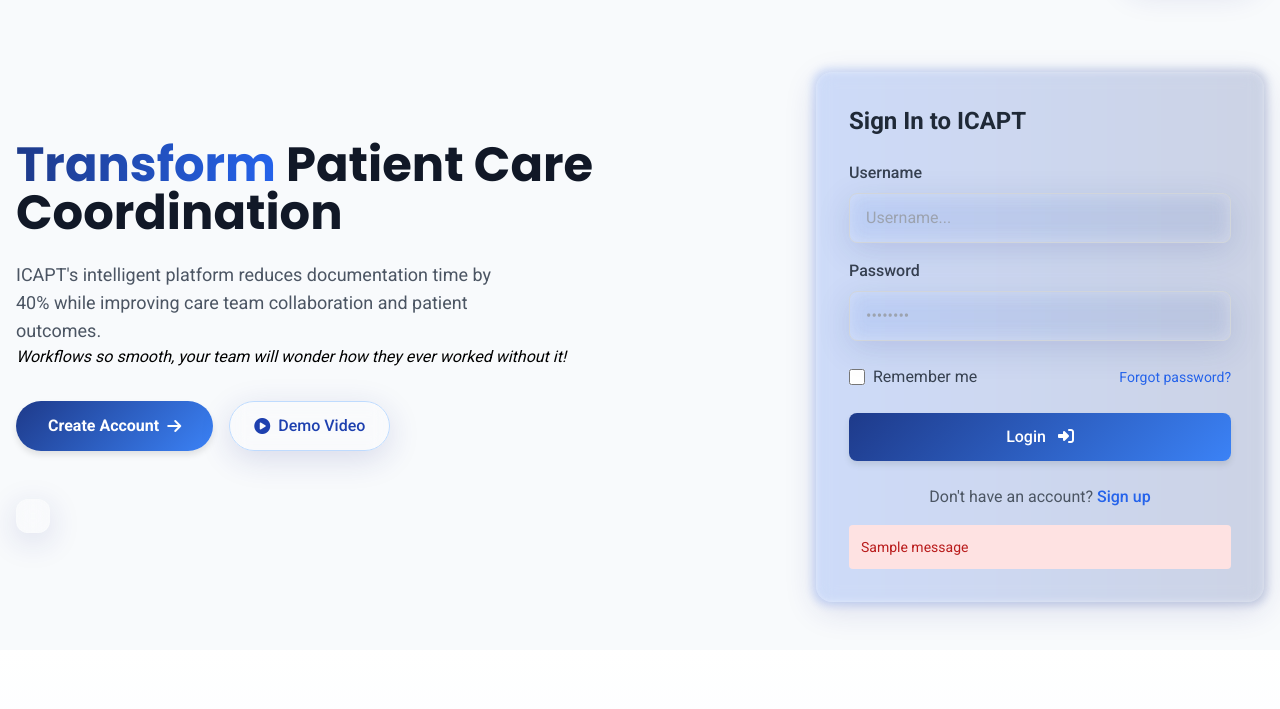
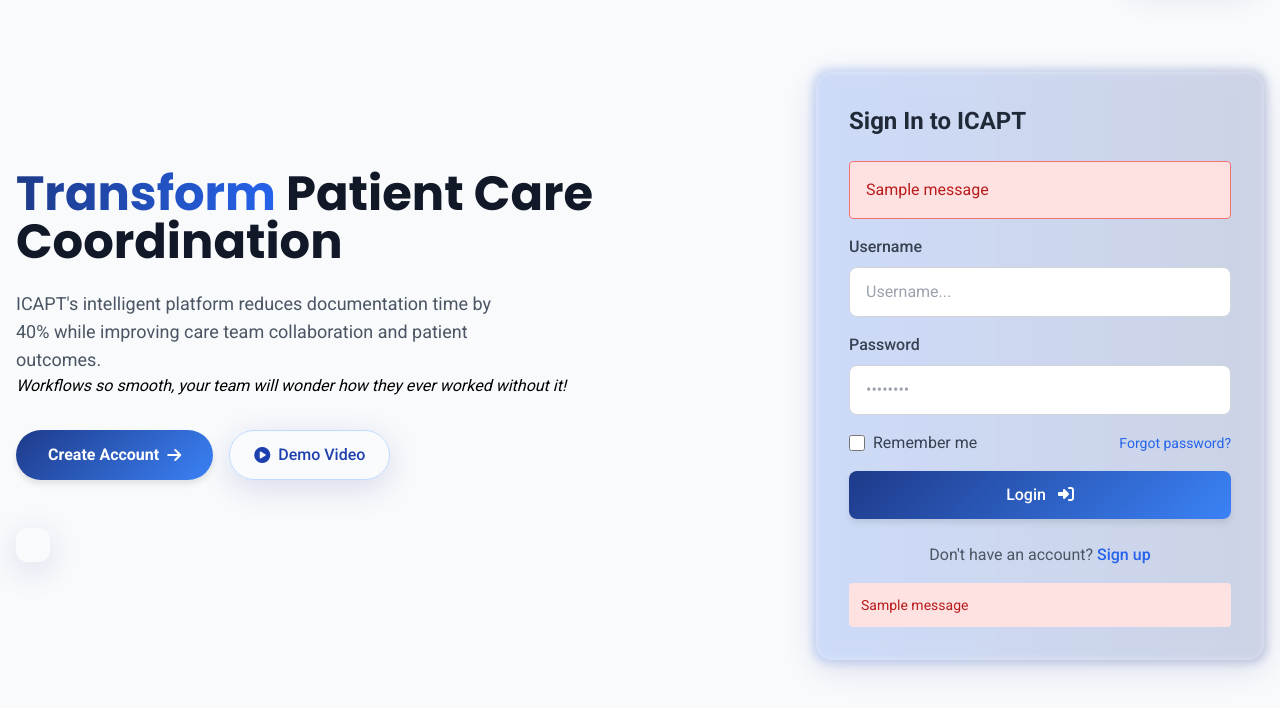
Before and after one commit to kimberlyatuz/icapt-repository1, a Django app: page /en/login in a window 1280 px wide. Shown: the part 74-783 px from the top of the page. Run offline with Django 5.2, Linux system fonts and the light colour scheme; tables that the repository leaves empty hold one stand-in row (values such as "Sample post"); one stand-in notice (Sample message) is shown; some libraries are stand-ins or nearby versions.

Commit message:
login.html

```diff
--- a/app1/templates/accounts/login.html
+++ b/app1/templates/accounts/login.html
@@ -123,29 +123,67 @@
                     <div class="absolute -inset-1 bg-gradient-to-r from-blue-600 to-navy-800 rounded-2xl opacity-20 blur-sm"></div>
                     <div class="relative">
                         <h3 class="text-2xl font-bold text-gray-800 mb-6">Sign In to ICAPT</h3>
-                        <form method="POST" action="{% url 'login' %}">
+                        <form method="POST" action="{% url 'login' %}" class="space-y-4">
     {% csrf_token %}
+    <input type="hidden" name="next" value="{{ next }}">
+
+    <!-- Error Messages -->
+    {% if messages %}
+    <div class="p-4 mb-4 bg-red-100 border border-red-400 text-red-700 rounded">
+        {% for message in messages %}
+        <p>{{ message }}</p>
+        {% endfor %}
+    </div>
+    {% endif %}
+
+    <!-- Username Field -->
     <div class="mb-4">
-                                <label class="block text-gray-700 mb-2 font-medium" for="username">Username</label>
-                                <input class="w-full border border-gray-300 rounded-lg px-4 py-3 focus:ring-2 focus:ring-blue-500 focus:border-blue-500 glass-card"
-                                       id="username" name="username" type="text" placeholder="Username..."/>
+        <label class="block text-gray-700 mb-2 font-medium" for="username">
+            Username
+        </label>
+        <input
+            class="w-full border border-gray-300 rounded-lg px-4 py-3 focus:ring-2 focus:ring-blue-500 focus:border-blue-500 {% if form.username.errors %}border-red-500{% endif %}"
+            id="username"
+            name="username"
+            type="text"
+            required
+            placeholder="Username..."
+            value="{{ form.username.value|default:'' }}"
+        >
     </div>
+
+    <!-- Password Field -->
     <div class="mb-6">
-                                <label class="block text-gray-700 mb-2 font-medium" for="password">Password</label>
-                                <input class="w-full border border-gray-300 rounded-lg px-4 py-3 focus:ring-2 focus:ring-blue-500 focus:border-blue-500 glass-card"
-                                       id="password" name="password" type="password" placeholder="••••••••"/>
+        <label class="block text-gray-700 mb-2 font-medium" for="password">
+            Password
+        </label>
+        <input
+            class="w-full border border-gray-300 rounded-lg px-4 py-3 focus:ring-2 focus:ring-blue-500 focus:border-blue-500 {% if form.password.errors %}border-red-500{% endif %}"
+            id="password"
+            name="password"
+            type="password"
+            required
+            placeholder="••••••••"
+        >
     </div>
+
+    <!-- Remember Me & Forgot Password -->
     <div class="flex items-center justify-between mb-6">
         <label class="flex items-center">
-                                    <input type="checkbox" class="form-checkbox h-4 w-4 text-blue-600 rounded"/>
+            <input type="checkbox" name="remember_me" class="form-checkbox h-4 w-4 text-blue-600 rounded">
             <span class="ml-2 text-gray-700">Remember me</span>
         </label>
-                                <a href="{% url 'forgot_password' %}" class="text-blue-600 hover:underline text-sm">Forgot password?</a>
+        <a href="{% url 'forgot_password' %}" class="text-blue-600 hover:underline text-sm">
+            Forgot password?
+        </a>
     </div>
-                            <button class="w-full btn-primary text-white py-3 px-4 rounded-lg font-medium">
+
+    <!-- Submit Button -->
+    <button type="submit" class="w-full btn-primary text-white py-3 px-4 rounded-lg font-medium hover:bg-blue-700 transition-colors">
         Login <i class="fas fa-sign-in-alt ml-2"></i>
     </button>
 </form>
+
                         <div class="mt-6 text-center">
                             <p class="text-gray-600">Don't have an account? <a href="{% url 'register' %}" class="text-blue-600 font-medium hover:underline">Sign up</a></p>
                         </div>
```
Lines whose indentation alone changed are shown as unchanged.
